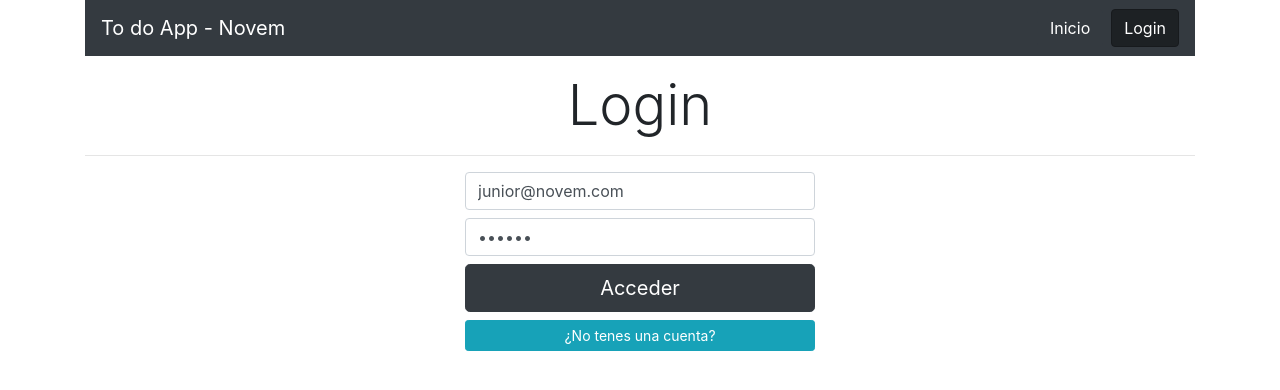
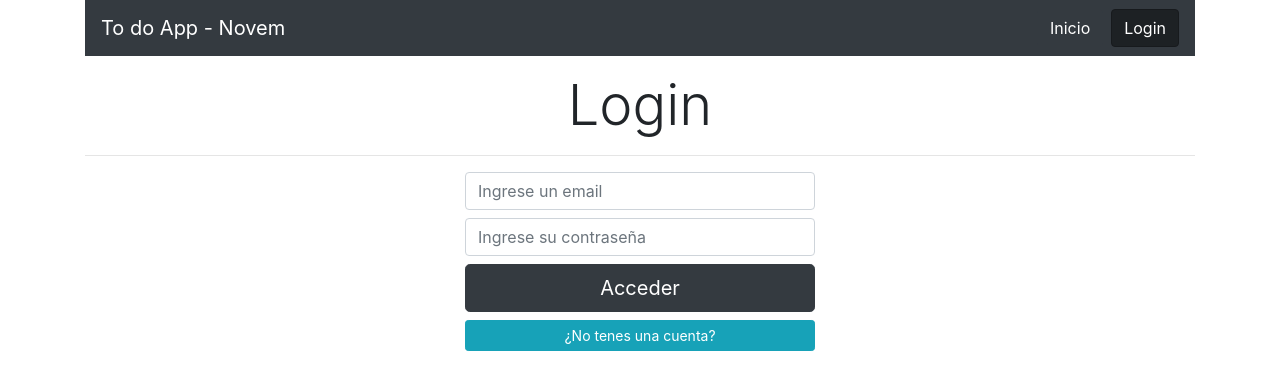
Before and after one commit to juniorricardo/ToDo-react, a React (Create React App) app: page /login in a window 1280 px wide. Shown: the top 390 px of the page. Built offline with nearby package versions, Linux system fonts and the light colour scheme; no server answers.

Commit message:
Limpieza de logs

```diff
--- a/src/App.jsx
+++ b/src/App.jsx
@@ -11,7 +11,7 @@ const App = () => {
 
   React.useEffect(() => {
     auth.onAuthStateChanged((user) => {
-      console.log(user)
+      //console.log(user)
       if (user) {
         setFirebaseUser(user)
       } else {
--- a/src/components/Admin.jsx
+++ b/src/components/Admin.jsx
@@ -7,10 +7,10 @@ const Admin = (props) => {
   const [user, setUser] = useState(null)
   React.useEffect(() => {
     if (auth.currentUser) {
-      console.log('existe')
+      //console.log('existe')
       setUser(auth.currentUser)
     } else {
-      console.log('no existe')
+      //console.log('no existe')
       props.history.push('/login')
     }
   }, [props.history])
--- a/src/components/Login/Login.jsx
+++ b/src/components/Login/Login.jsx
@@ -3,8 +3,8 @@ import { db, auth } from './../../services/firebase'
 import { withRouter } from 'react-router-dom'
 
 const Login = ({ history }) => {
-  const [email, setEmail] = useState('junior@novem.com')
-  const [password, setPassword] = useState('asdasd')
+  const [email, setEmail] = useState('')
+  const [password, setPassword] = useState('')
   const [error, setError] = useState(null)
   const [esRegistro, setEsRegistro] = useState(false)
 
@@ -33,7 +33,7 @@ const Login = ({ history }) => {
   const Registrar = React.useCallback(async () => {
     try {
       const res = await auth.createUserWithEmailAndPassword(email, password)
-      console.log(res.user)
+      //console.log(res.user)
       // await db.collection('Usuarios').doc(res.user.uid).set({
       //   fechaCreacion: Date.now(),
       //   displayName: res.user.displayName,
@@ -63,7 +63,7 @@ const Login = ({ history }) => {
   const IniciarSesion = React.useCallback(async () => {
     try {
       const res = await auth.signInWithEmailAndPassword(email, password)
-      console.log(res.user)
+      //console.log(res.user)
       LimpiarCampos()
       history.push('/admin')
     } catch (error) {
--- a/src/components/Todo/index.jsx
+++ b/src/components/Todo/index.jsx
@@ -15,7 +15,7 @@ const Todo = ({ user }) => {
           const data = await db.collection(user.uid).get()
 
           const array = data.docs.map((doc) => ({ id: doc.id, ...doc.data() }))
-          console.log(array)
+          //console.log(array)
 
           setTareas(array)
         } catch (error) {
```
